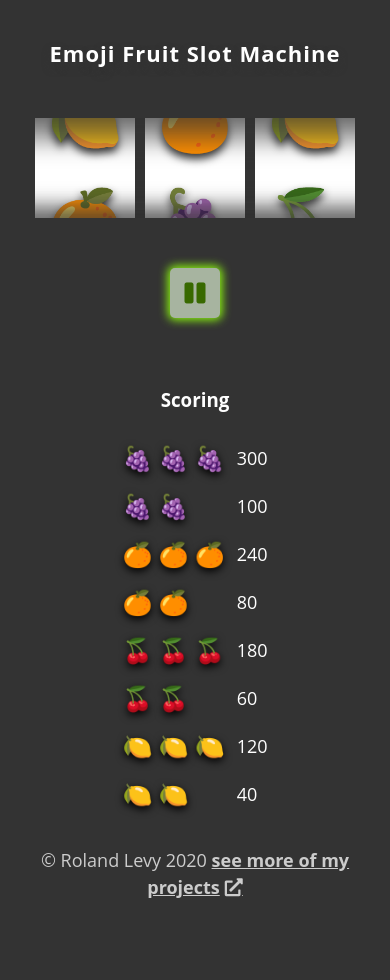
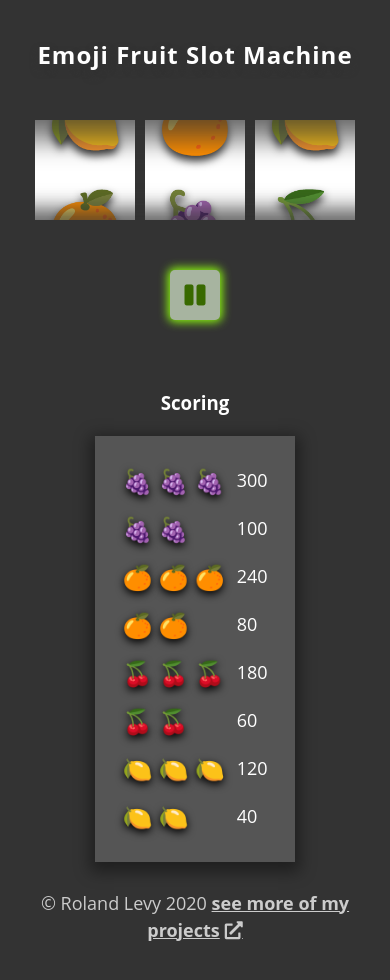
Before and after one commit to rolandjlevy/js-emoji-fruit-slot-machine, a plain HTML site: page index.html in a window 390 px wide. Before the commit the page ends 949 px from the top, so only its background shows below. Drawn offline with Linux system fonts and the light colour scheme.

Commit message:
Improved the UI

```diff
--- a/script.js
+++ b/script.js
@@ -20,7 +20,7 @@ function stopAnimation(reelName, pos, state) {
   const timer = setInterval(() => {
     const rect = reel.firstElementChild.getBoundingClientRect();
     const top = rect.top + topOffset;
-    if (top >= (pos * 100) - 100 && top <= (pos * 100) - 90) {
+    if (top >= (pos * 100) - 10 && top <= (pos * 100) - 0) {
       if (reelName === 'third') {
         $('.toggle.btn').classList.add('active');
       }
--- a/src/utils.js
+++ b/src/utils.js
@@ -26,9 +26,9 @@ const getRandomNumbers = function(n, max) {
 }
 
 export {
+  $, $$,
   createElement,
   delay,
   randomNum,
-  getRandomNumbers,
-  $, $$
+  getRandomNumbers
 };
--- a/style.css
+++ b/style.css
@@ -207,6 +207,9 @@ ul.reel > li:nth-child(10) {
 .scrollable {
   /* max-height: 150px;
   overflow-y: scroll; */
+  padding: 20px;
+  background: #555;
+  box-shadow: 0 5px 15px 5px #00000066;
 }
 
 table td {
@@ -241,6 +244,7 @@ h2 {
   letter-spacing: 1px;
   margin: 10px 0;
   text-shadow: 0 5px 8px #333;
+  transition: all 0.5s ease;
 }
 
 .buttons {
@@ -384,14 +388,14 @@ footer a:hover {
 
 @media only screen and (max-width: 768px) {
   h2 {
-    font-size: 1.675rem;
+    font-size: 1.75rem;
     transition: all 0.5s ease;
   }
 }
 
 @media only screen and (max-width: 480px) {
   h2 {
-    font-size: 1.375rem;
+    font-size: 1.5rem;
     transition: all 0.5s ease;
   }
 }
```
